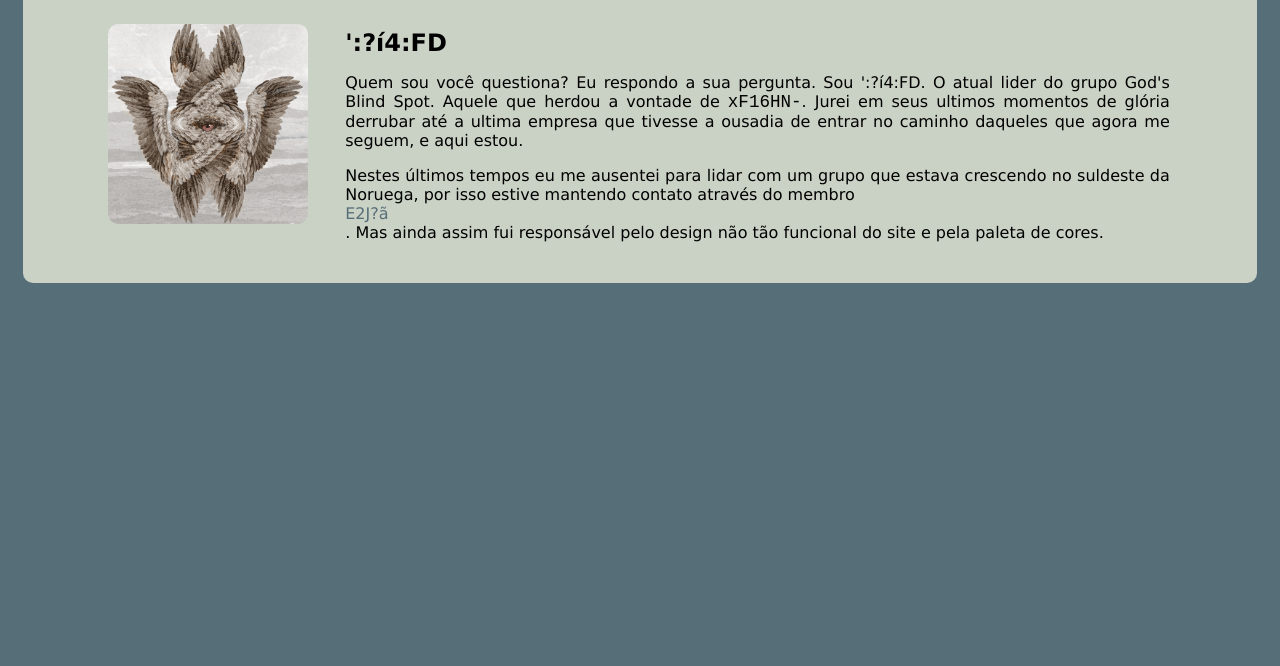
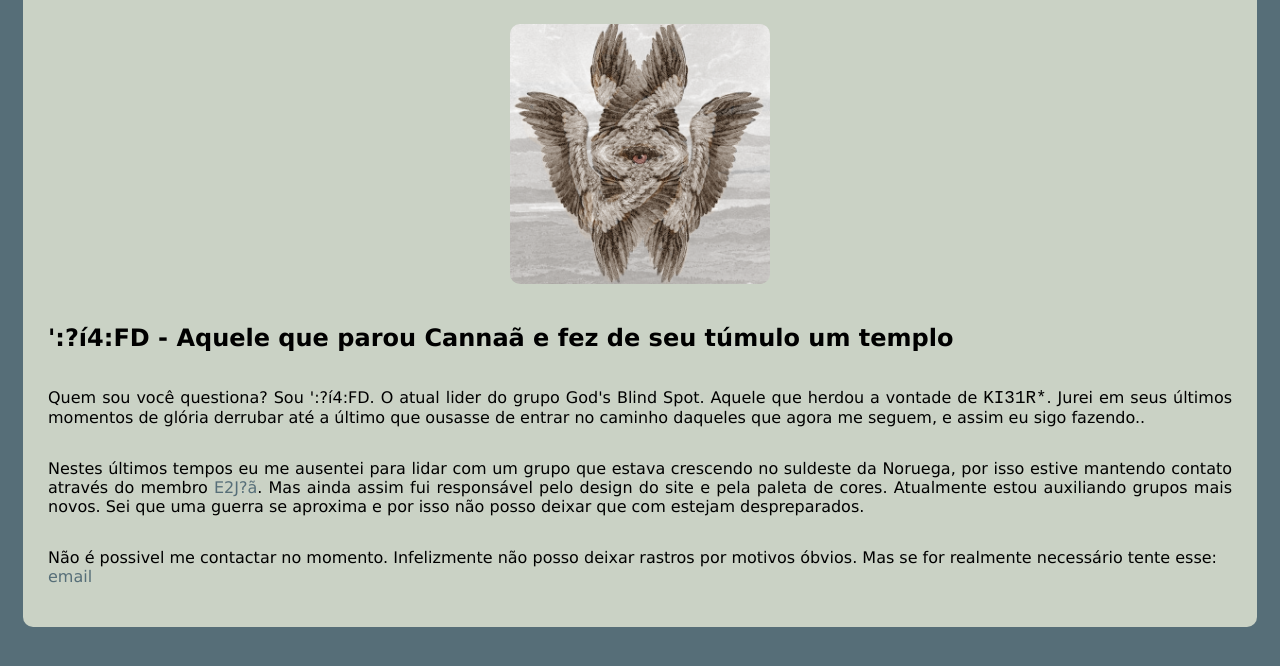
Before and after one commit to Gods-Blind-Spot/desafio-2, a plain HTML site: page html/membro/'í4FD.html in a window 1280 px wide. Shown: the part 112-778 px from the top of the page. Drawn offline with Linux system fonts and the light colour scheme.

Commit message:
1.5.2 - ':?í4:FD update

```diff
--- a/html/membro/'í4FD.html
+++ b/html/membro/'í4FD.html
@@ -19,20 +19,22 @@
 		</div>
 
 		<div class="aboutme">
-			<h2>':?í4:FD</h2>
-			<p>Quem sou você questiona? Eu respondo a sua pergunta. Sou ':?í4:FD. O atual lider do grupo God's Blind Spot. Aquele que herdou a vontade de <span id="noname">noname</span>. Jurei em seus ultimos momentos de glória derrubar até a ultima empresa que tivesse a ousadia de entrar no caminho daqueles que agora me seguem, e aqui estou.</p>
+			<h2>':?í4:FD - Aquele que parou Cannaã e fez de seu túmulo um templo</h2>
 
-			<p>Nestes últimos tempos eu me ausentei para lidar com um grupo que estava crescendo no suldeste da Noruega, por isso estive mantendo contato através do membro <a href="E2Jã.html">E2J?ã</a>. Mas ainda assim fui responsável pelo design não tão funcional do site e pela paleta de cores.</p>
+			<p>Quem sou você questiona? Sou ':?í4:FD. O atual lider do grupo God's Blind Spot. Aquele que herdou a vontade de <span id="noname">noname</span>. Jurei em seus últimos momentos de glória derrubar até a último que ousasse de entrar no caminho daqueles que agora me seguem, e assim eu sigo fazendo..</p>
+
+			<p>Nestes últimos tempos eu me ausentei para lidar com um grupo que estava crescendo no suldeste da Noruega, por isso estive mantendo contato através do membro <a href="E2Jã.html" class="anline">E2J?ã</a>. Mas ainda assim fui responsável pelo design do site e pela paleta de cores. Atualmente estou auxiliando grupos mais novos. Sei que uma guerra se aproxima e por isso não posso deixar que com estejam despreparados.</p>
+
+			<p>Não é possivel me contactar no momento. Infelizmente não posso deixar rastros por motivos óbvios. Mas se for realmente necessário tente esse: <br> <a href="mailto:vini.ithalo@hotmail.com" class="anline" id="mail">email</a></p>
 		</div>
 	</article>
-
 
 	<script>
 		function genNoname() {
 			const doc = document.getElementById('noname')
-			const characters ='ABCDEFGHIJKLMNOPQRSTUVWXYZabcdefghijklmnopqrstuvwxyz0123456789!?@#$%&*|"+=-';
+			const characters ='ABCDEFGHIJKLMNOPQRSTUVWXYZabcdefghijklmnopqrstuvwxyz0123456789!?@#$%&*|"+=-¢£';
 			let result = ''
-			for (let i = 0; i < 7; i++) {
+			for (let i = 0; i < 6; i++) {
 				result += characters.charAt(Math.floor(Math.random() * characters.length))
 			}
 			doc.innerHTML = result;
@@ -42,8 +44,3 @@
 	</script>
 </body>
 </html>
-	<!-- Altere essa página para conter informações sobre o membro e como ele ajudou nos desafio. Coloque o máximo de informação possível. Trecho de conversar, imagens trocadas
-	nos canais de comunicação. Quanto mais informação melhor.
-	Use essa página como template. Crie uma dessa para cada membro. Use links internos e externos.
-	-->
-	<!--TODO: alterar o alt e colocar a imagem -->
--- a/html/membro/style/'í4FD.css
+++ b/html/membro/style/'í4FD.css
@@ -2,39 +2,48 @@
 
 article {
 	display: flex;
+	flex-wrap: wrap;
 }
 
 article div {
 	padding: 10px;
 	border-radius: var(--def-border-1);
-	background-color: var(--color-quinta);
-	margin-right: 15px;
+
+	margin-left: auto; margin-right: auto;
+	max-width: 150vh;
+	flex-wrap: wrap;
+	display: flex;
+	text-align: justify;
 }
 
-article div:first-child {
-	margin-left: 5%;
-}
-
-article div:last-child {
-	margin-right: 5%;
+.profile {
+	margin: auto;
 }
 
 .profile img {
-	width: 200px;
+	width: 260px;
+	height: 260px;
 	border-radius: var(--def-border-1);
+	margin: auto;
 }
 
-.aboutme {
-	text-align: justify;
-	padding-left: 1%; padding-right: 1%;
-}
-
-.aboutme h2 {
+.profile h2 {
+	flex-grow: 1;
+	padding-left: 10px;
 	padding-top: 5px;
 	margin: 0;
 }
 
 .aboutme #noname {
+	display: inline;
 	font-family: monospace;
 	font-size: 1.35em;
 }
+
+.contact {
+	display: block;
+}
+
+.anline {
+	display: inline;
+}
--- a/style/mainstyle.css
+++ b/style/mainstyle.css
@@ -83,6 +83,13 @@ a {
 	transition: 500ms;
 }
 
+a:visited {
+	display: block;
+	text-decoration: none;
+	color: var(--color-second);
+	transition: 500ms;
+}
+
 a:hover {
 	color: var(--color-quinta);
 	transform: rotateX(720deg);
```
Also changed, not shown: style/memb4style.css (line endings or trailing spaces).
